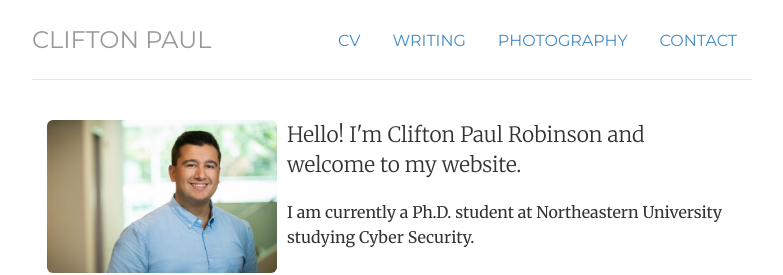
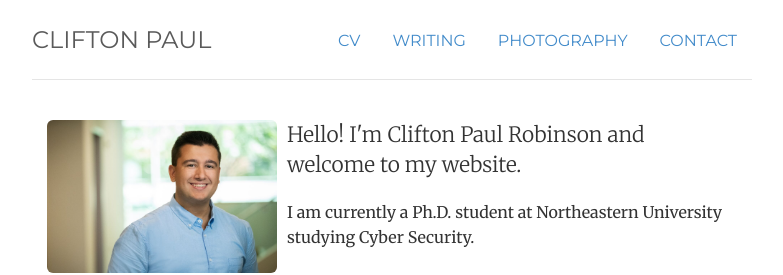
Before and after one commit to cprobinson81/cprobinson81.github.io, a Jekyll site: the page built from index.html, in a window 1280 px wide. Shown: the top 275 px of the page, without its empty margins (248-1031 px from the left). Built offline with Jekyll 4.4.1, drawn with Linux system fonts in a browser that asks for light colours.

Commit message:
Update style.css

```diff
--- a/css/style.css
+++ b/css/style.css
@@ -11,8 +11,8 @@ blockquote p { font-size: 16px; line-height: 1.6em; }
 .header, .footer, .header h3 { font-family: 'Montserrat', Helvetica, sans-serif; text-transform: uppercase; font-weight: normal; }
 
 /* Navigation */
-h3.text-muted a {text-decoration: none; color: #999999; }
-h3.text-muted a:hover { text-decoration: none; color: #0088cc; }
+h3.text-muted a {text-decoration: none; color: #5a5a5a; }
+h3.text-muted a:hover { text-decoration: none; color: #47b63d; }
 
 img.avatar { margin-bottom: 30px; }
 
```
